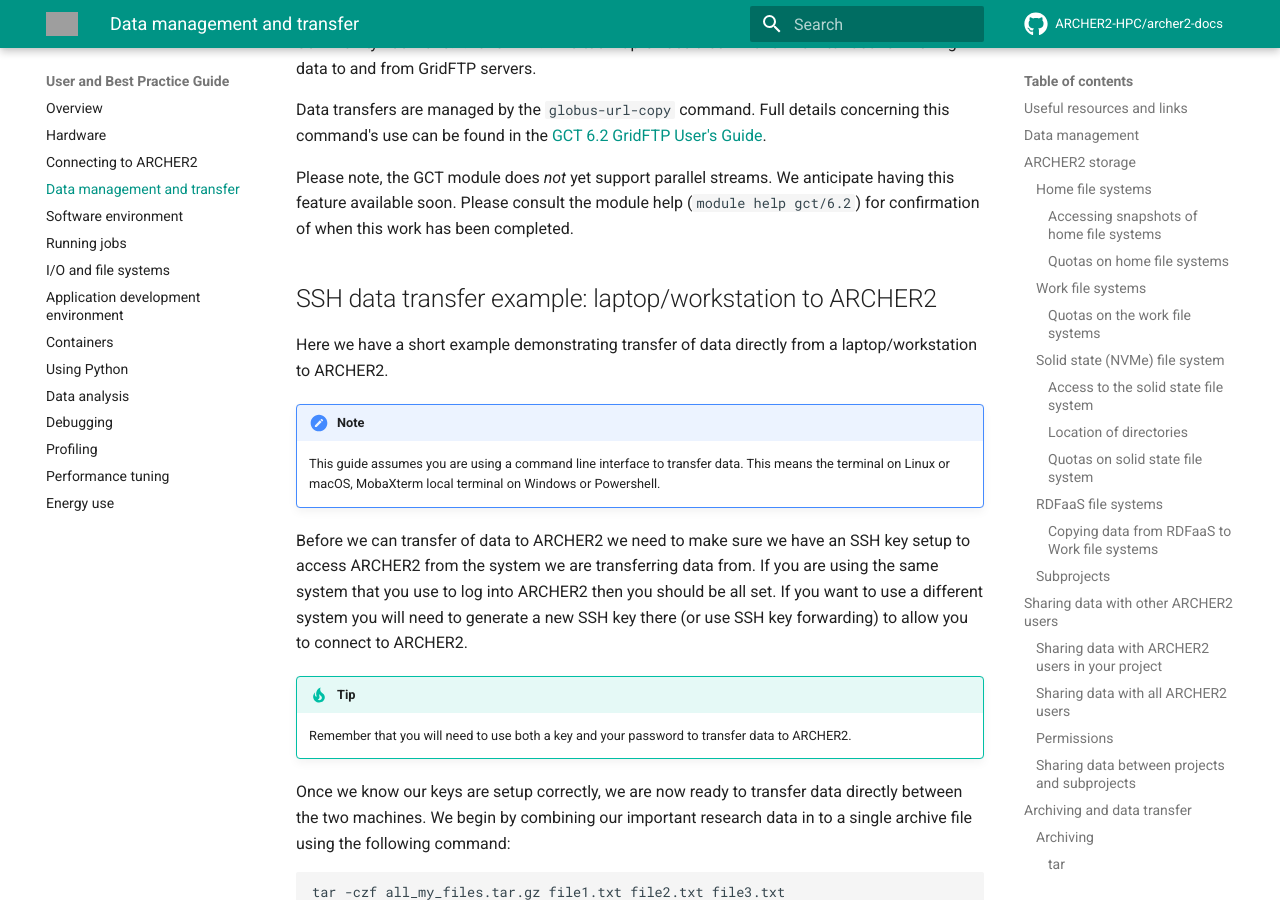
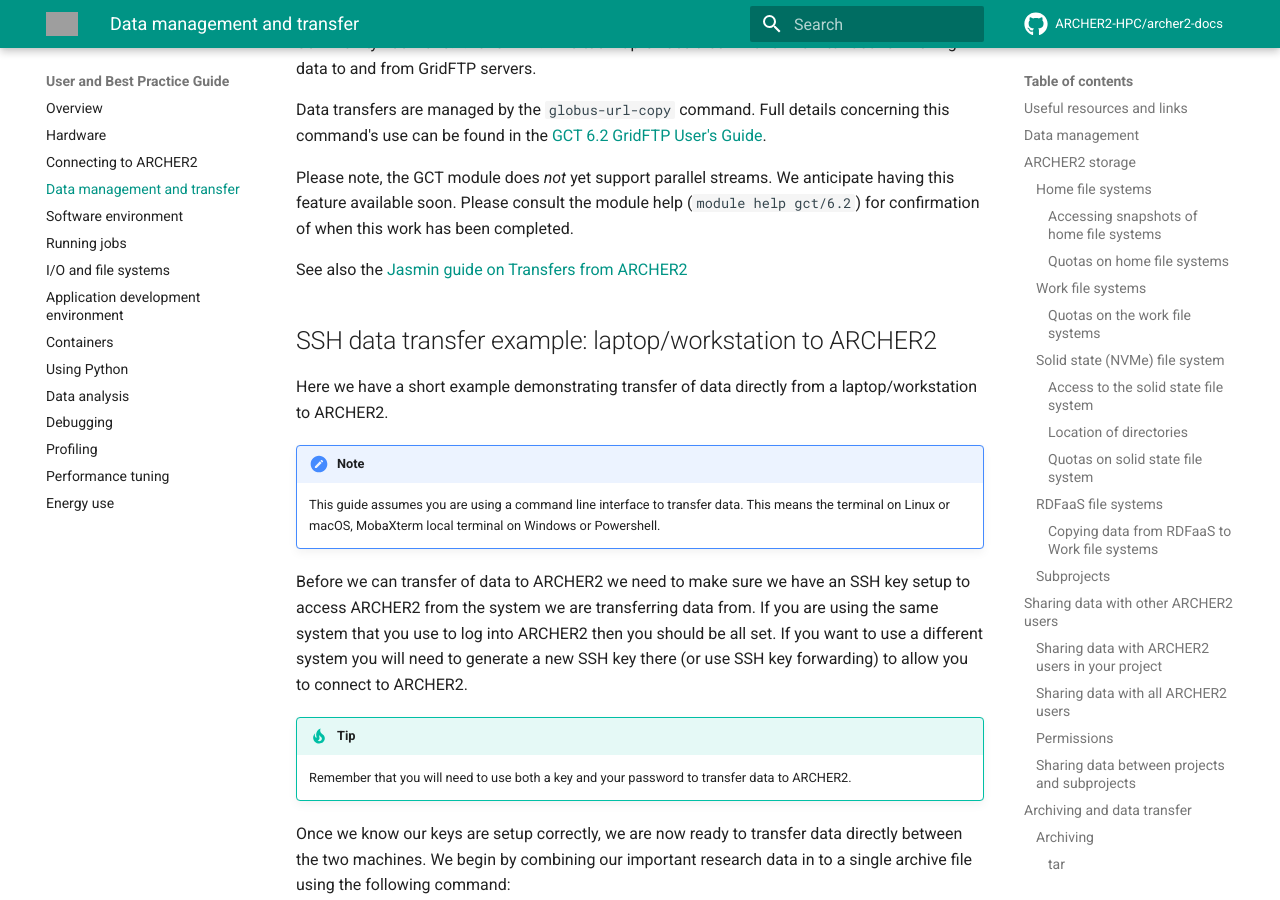
Before and after one commit to ARCHER2-HPC/archer2-docs, an MkDocs documentation site: the page built from docs/user-guide/data.md, in a window 1280 px wide and 900 px high, scrolled down 15245 px. Built offline with MkDocs 1.6.1 and Material for MkDocs 9.7.7, drawn with Linux system fonts in a browser that asks for light colours; comment, search, counter and statistics services are not loaded; grey boxes are pictures that could not be loaded.

Commit message:
Link to JASMIN docs for ARCHER2 gridFTP transfer

```diff
--- a/docs/user-guide/data.md
+++ b/docs/user-guide/data.md
@@ -692,6 +692,8 @@ We anticipate having this feature available soon. Please consult the
 module help (`module help gct/6.2`) for confirmation of when this work
 has been completed.
 
+See also the [Jasmin guide on Transfers from ARCHER2](https://help.jasmin.ac.uk/article/4997-transfers-from-archer2)
+
 ## SSH data transfer example: laptop/workstation to ARCHER2
 
 Here we have a short example demonstrating transfer of data directly
```
